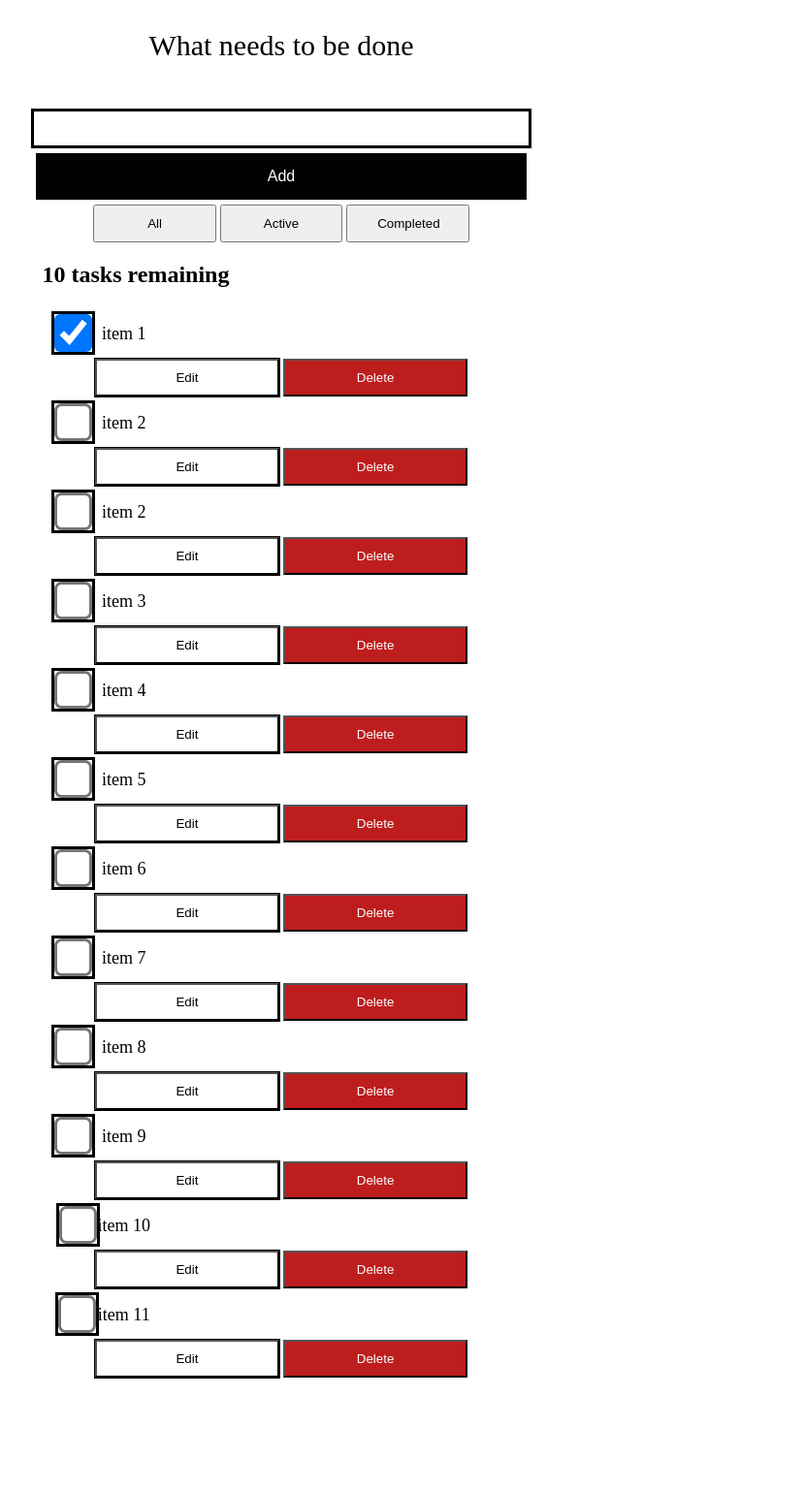
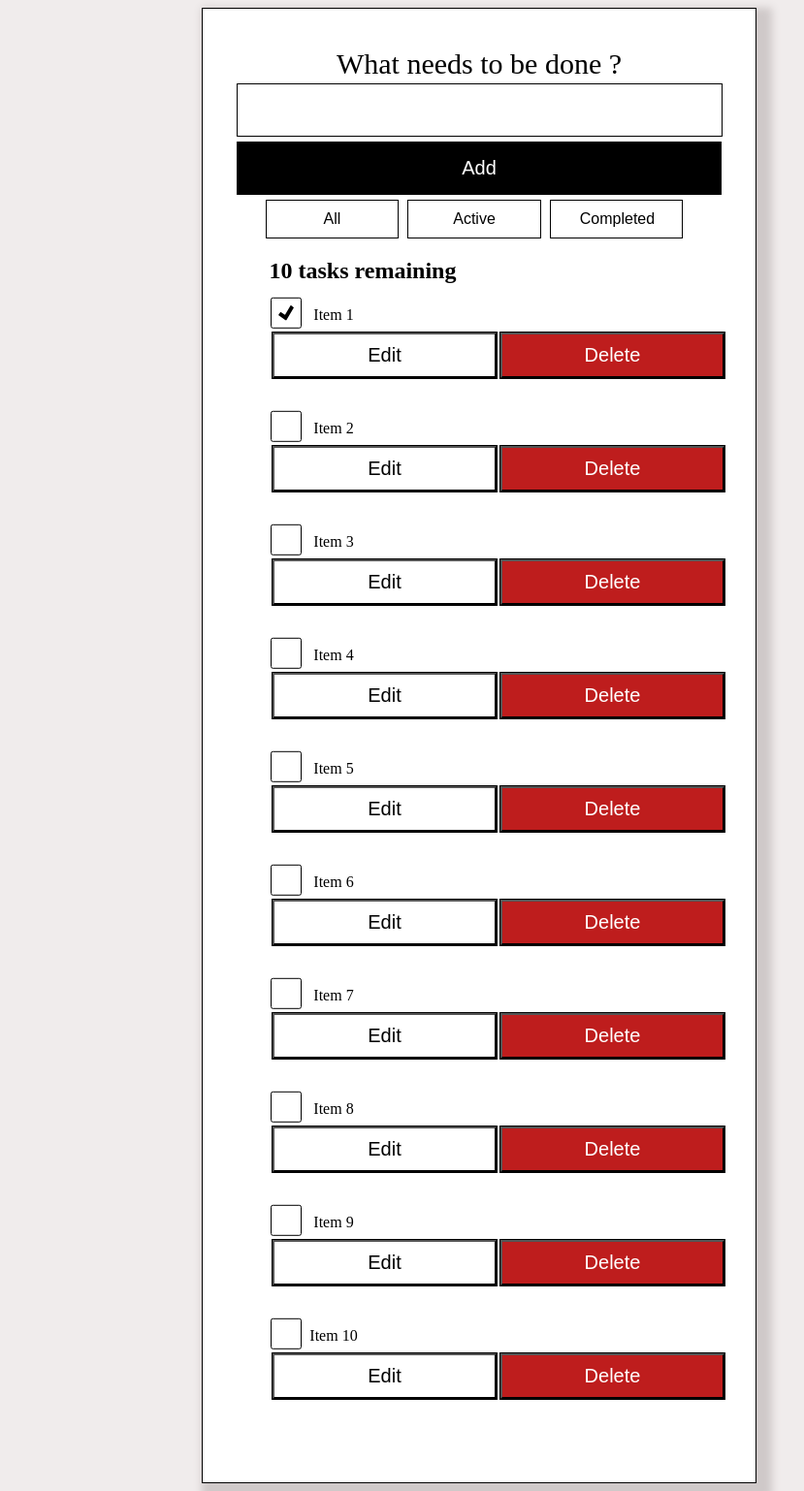
Before and after one commit to parakhshah280499/task1, a PHP site: page / in a window 1280 px wide. Shown: the whole page at 97% size, without its empty margins (350-1179 px from the left). Before the commit the page ends 1422 px from the top, so only its background shows below. Run offline with PHP 8.4, Linux system fonts and the light colour scheme.

Commit message:
commit final 28/01

```diff
--- a/index.html
+++ b/index.html
@@ -4,8 +4,9 @@
         <link rel="stylesheet" href="styles.css">
     </head>
     <body>
-        <p id="heading">What needs to be done</p>
-    <form>
+        <div id="setborder">
+        <p id="heading">What needs to be done ?</p>
+    <form action="">
         <label for="activ"> </label><br>
         <input type="text" id="activ" name="activ"><br>
         <button id="add" type="button">Add</button><br>
@@ -14,7 +15,71 @@
         <button id="comp" type="button">Completed</button>
         <h2 id="remain">10 tasks remaining</h2>
     </form>
-    <label class="items">item 1
+    <form action="">
+        <label class="form-control">
+            <input type="checkbox" name="checkbox-checked" checked/>
+            <p id="tex"> Item 1</p><br>
+            <button id="edit" type="button">Edit</button>
+            <button id="delete" type="button">Delete</button><br>
+        </label>
+        <label class="form-control">
+            <input type="checkbox" name="checkbox-checked" />
+            <p id="tex"> Item 2</p><br>
+            <button id="edit" type="button">Edit</button>
+            <button id="delete" type="button">Delete</button><br>
+        </label>
+        <label class="form-control">
+            <input type="checkbox" name="checkbox-checked" />
+            <p id="tex"> Item 3</p><br>
+            <button id="edit" type="button">Edit</button>
+            <button id="delete" type="button">Delete</button><br>
+        </label>
+        <label class="form-control">
+            <input type="checkbox" name="checkbox-checked" />
+            <p id="tex"> Item 4</p><br>
+            <button id="edit" type="button">Edit</button>
+            <button id="delete" type="button">Delete</button><br>
+        </label>
+        <label class="form-control">
+            <input type="checkbox" name="checkbox-checked" />
+            <p id="tex"> Item 5</p><br>
+            <button id="edit" type="button">Edit</button>
+            <button id="delete" type="button">Delete</button><br>
+        </label>
+        <label class="form-control">
+            <input type="checkbox" name="checkbox-checked" />
+            <p id="tex"> Item 6</p><br>
+            <button id="edit" type="button">Edit</button>
+            <button id="delete" type="button">Delete</button><br>
+        </label>
+        <label class="form-control">
+            <input type="checkbox" name="checkbox-checked" />
+            <p id="tex"> Item 7</p><br>
+            <button id="edit" type="button">Edit</button>
+            <button id="delete" type="button">Delete</button><br>
+        </label>
+        <label class="form-control">
+            <input type="checkbox" name="checkbox-checked" />
+            <p id="tex"> Item 8</p><br>
+            <button id="edit" type="button">Edit</button>
+            <button id="delete" type="button">Delete</button><br>
+        </label>
+        <label class="form-control">
+            <input type="checkbox" name="checkbox-checked" />
+            <p id="tex"> Item 9</p><br>
+            <button id="edit" type="button">Edit</button>
+            <button id="delete" type="button">Delete</button><br>
+        </label>
+        <label class="form-control">
+            <input type="checkbox" name="checkbox-checked" />
+            <p id="tex"> Item 10</p><br>
+            <button id="edit" type="button">Edit</button>
+            <button id="delete" type="button">Delete</button><br>
+        </label>
+
+
+    </form>
+    <!-- <label class="items">item 1
         <input id ="check1" type="checkbox" checked="checked"><br>
         <span class="check1"></span>
         <button id="edit" type="button">Edit</button>
@@ -74,6 +139,7 @@
         <input id ="check1" type="checkbox" ><br>
         <button id="edit" type="button">Edit</button>
         <button id="delete" type="button">Delete</button><br>
-    </label>
+    </label> -->
+        </div>
     </body>
 </html>
--- a/styles.css
+++ b/styles.css
@@ -1,23 +1,40 @@
+#setborder
+{
+    border: 1px solid;
+    padding: 10px;
+    height: 1500px;
+    width: 550px;
+    margin-left: 550px;
+    background-color: white;
+    box-shadow: 8px 8px 8px 8px #cfc9c9;
+
+
+
+}
 body
 {
     text-align: center;
+    background-color : rgb(240, 236, 236);
+
 }
 #heading
 {
     /* position: relative;
     left: 300px; */
     font-size: 30px;
+    margin-bottom: -15px;
 }
 
 #activ
 {
     /* position:relative;
     left:200px; */
-    width: 40%;
-    padding-top: 10px;
-    padding-bottom: 10px;
-    border: 3px solid #000;
+    width: 90%;
+    padding-top: 5px;
+    padding-bottom: 30px;
+    border: 1px solid #000;
     margin-bottom: 5px;
+    font-size: medium;
 
 }
 
@@ -25,57 +42,71 @@ body
 {
     /* position: relative;
     left:200px; */
-
-    width: 40%;
+    width: 91%;
     background-color: #000; /* Green */
     border: none;
     color: white;
-    padding: 15px 32px;
+    padding: 15px 30px;
     text-align: center;
     display: inline-block;
-    font-size: 16px;
+    font-size: 20px;
     margin-bottom: 5px;
+    border: 1px solid #000;
+
+
 }
 
 #all
 {
-    /* position: relative;
-    left:200px; */
-    width:10%;
+    position: relative;
+    left:-10px;
+    width:25%;
     padding: 10px 30px;
+    background-color: #FFFFFF;
+    border: 1px solid #000;
+    font-size: medium;
 
 
 }
 
 #activ2
 {
-    /* position: relative;
-    left:250px; */
-    width:10%;
+    position: relative;
+    left:-5px;
+    width:25%;
     padding: 10px 30px;
+    background-color: white;
+    border: 1px solid #000;
+    font-size: medium;
+
 }
 
 #comp
 {
-    /* position: relative;
-    left:320px; */
-    width:10%;
+    position: relative;
+    left:0px;
+    width:25%;
     padding: 10px 30px;
+    background-color: white;
+    border: 1px solid #000;
+    font-size: medium;
+
 }
 
 #remain
 {
     position: relative;
-    right:150px;
+    right:120px;
+    margin-bottom: 30px;
 }
 
 #check1
 {
     position: relative;
-    right:90px;
+    right:60px;
     /* font-size: 350px; */
     margin-bottom: 20px;
-    transform: scale(3);
+    transform: scale(2);
     margin-top: 20px;
     outline-style: solid;
     outline-color: black;
@@ -87,31 +118,84 @@ body
 {
     position: relative;
     right:150px;
-    font-size: 18px;
+    font-size: 12px;
 }
 
 #edit
 {
     position: relative;
-    left:150px;
-    width:15%;
-    padding: 10px 30px;
+    left:20px;
+    width:42%;
+    bottom: 50px;
+    padding: 10px 10px;
     background-color: #FFFFFF;
     outline-style: solid;
     outline-color: black;
     outline-width: thin;
-
-
+    font-size: 20px;
 }
 
 #delete
 {
     position: relative;
-    left:150px;
-    width:15%;
+    left:20px;
+    width:42%;
+    bottom: 50px;
     padding: 10px 30px;
     background-color: rgba(190, 28, 28, 0.993);
     color: white;
+    outline-style: solid;
+    outline-color: black;
+    outline-width: thin;
+    font-size: 20px;
+
+}
 
 
-}
+  input[type="checkbox"] {
+    -webkit-appearance: none;
+    appearance: none;
+    background-color: var(--form-background);
+    margin: -15px;
+
+    font: inherit;
+    color: currentColor;
+    width: 2em;
+    height: 2em;
+    border: 0.12em solid currentColor;
+    border-radius: 0.15em;
+    transform: translateY(-0.075em);
+
+    display: grid;
+    place-content: center;
+    position: relative;
+    left: 75px;
+  }
+
+  input[type="checkbox"]::before {
+    content: "";
+    width: 1em;
+    height: 1em;
+    clip-path: polygon(14% 44%, 0 65%, 50% 100%, 100% 16%, 80% 0%, 43% 62%);
+    transform: scale(0);
+    transform-origin: bottom left;
+    transition: 120ms transform ease-in-out;
+    box-shadow: inset 1em 1em var(--form-control-color);
+    background-color: CanvasText;
+  }
+
+  input[type="checkbox"]:checked::before {
+    transform: scale(1);
+  }
+
+  input[type="checkbox"]:focus {
+    outline: max(2px, 0.15em) solid currentColor;
+    outline-offset: max(2px, 0.15em);
+  }
+
+  #tex
+  {
+      position: relative;
+      bottom: 25px;
+      right: 150px;
+  }
```
